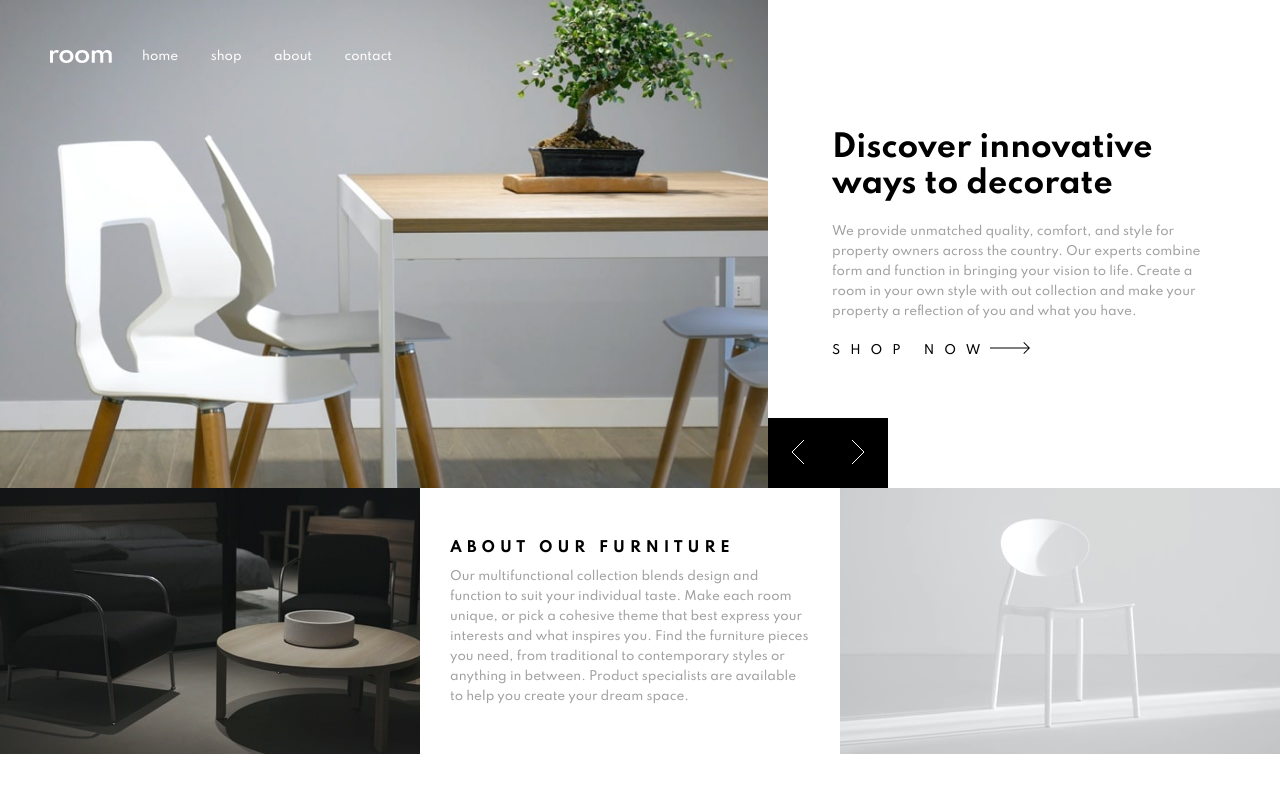
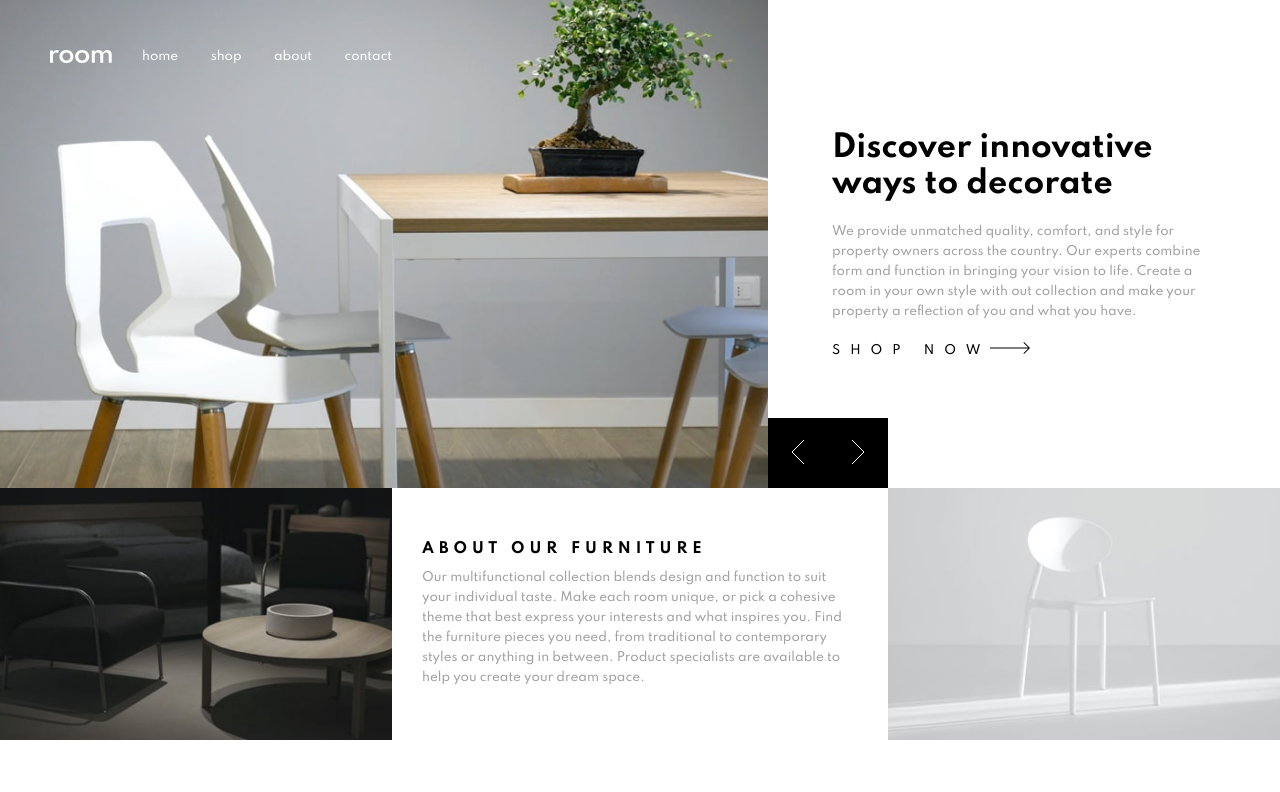
Before and after one commit to MilitusInnocent/room-homepage, a React (Create React App) app: page / in a window 1280 px wide. Shown: the top 792 px of the page. Built offline with nearby package versions, Linux system fonts and the light colour scheme.

Commit message:
Bottom row lined up perfectly

```diff
--- a/src/styles/_about.scss
+++ b/src/styles/_about.scss
@@ -23,4 +23,14 @@
             color: hsl(0, 0%, 63%);
         }
     }
+
+    &__image__container {
+        flex: 0 0 calc(40% - 120px);
+
+        img {
+            object-fit: cover;
+            max-width: 100%;
+            width: 100%; height: 100%;
+        }
+    }
 }
```
